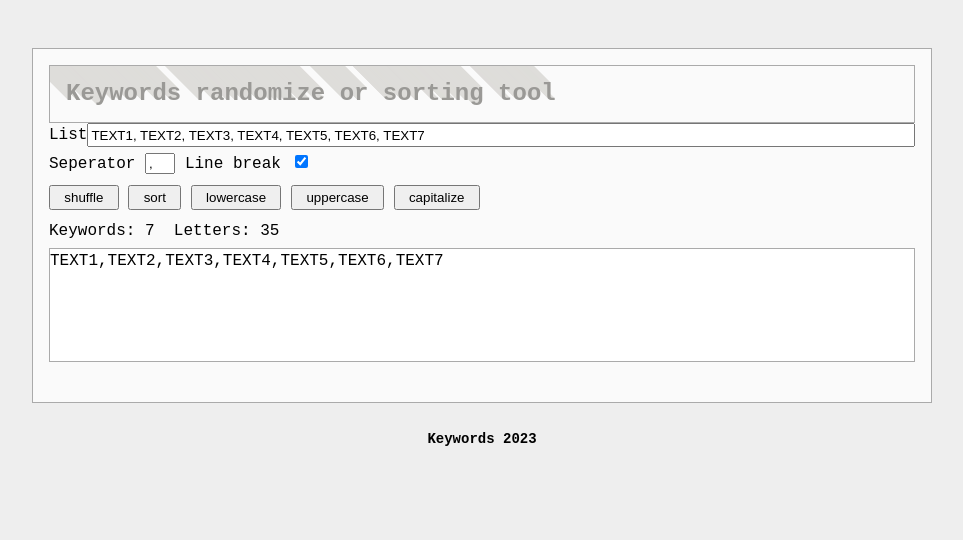
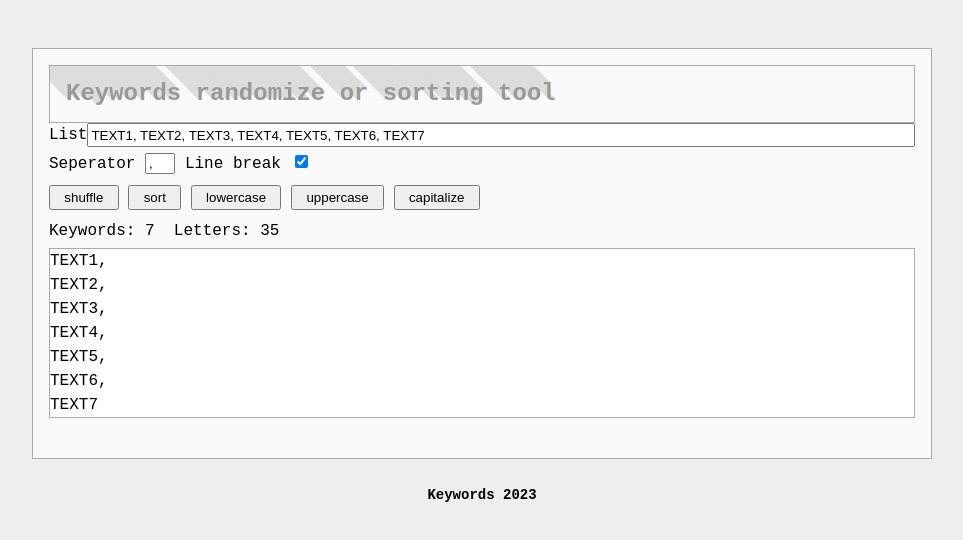
Before and after one commit to KostasSliazas/keywords, a plain HTML site: page index.html in a window 1280 px wide. Shown: the whole page, without its empty margins (158-1121 px from the left). Drawn offline with Linux system fonts and the light colour scheme.

Commit message:
Add files via upload

```diff
--- a/index.html
+++ b/index.html
@@ -162,26 +162,40 @@
     const capitalize = document.getElementById('case')
     const statisticsW = document.getElementById('statsw')
     const statisticsL = document.getElementById('statsl')
+
+    // set array output filter with regex and trim
+    const inputArray = () => arrays = inputs.value.split(/[^\n[a-zA-Z0-9]+| ,]+/).filter(Boolean).map(item => item.trim())
+    // output statistic array length
     const showStatsWords = ()=> statisticsW.innerHTML = arrays.length
+    // output statistic array letter length
     const showStatsLetters = ()=> statisticsL.innerHTML = arrays.join('').length
+    // clear inputs on dblclick event
     const clear = e => e.target.value = ''
-    const arr = () => arrays = inputs.value.split(/[^\n[a-zA-Z0-9]+| ,]+/).filter(Boolean).map(item => item.trim())
-    const output = v => outputs.innerHTML = v
-    const spLineBreak = (seper) => (seper.value + (linebreak.checked ? '<br>' : ''))
-    const changed = () => arrays.sort(() => Math.random() - 0.5).join(spLineBreak(seper))
-    const sorted = () => arrays.sort((a, b) => a.localeCompare(b)).join(spLineBreak(seper))
-    const lowerCase = () => arrays.join(spLineBreak(seper)).toLowerCase()
-    const uperCase = () => arrays.join(spLineBreak(seper)).toUpperCase()
-    const capitalizeCases = () => arrays.join(spLineBreak(seper)).toLowerCase().split(spLineBreak(seper)).map(e=>e.charAt(0).toUpperCase() + e.slice(1)).join(spLineBreak(seper))
+    //outputs whole string
+    const output = v => outputs.innerHTML = v.join(spLineBreak(seper))
+    //add linebreak? AND seperations simbols
+    const spLineBreak = () => seper.value + (linebreak.checked ? '<br>' : '')
+    //sort array randomly (rewrite arrays)
+    const shuffled = () => arrays = arrays.sort(() => Math.random() - 0.5)
+    //sort array normal (rewrite arrays)
+    const sorted = () => arrays = arrays.sort((a, b) => a.localeCompare(b))
+    //(array)words to lower case (rewrite arrays)
+    const lowerCase = () => arrays = arrays.map(e=>e.toLowerCase())
+    //(array)words to upper case (rewrite arrays)
+    const uperCase = () => arrays = arrays.map(e=>e.toUpperCase())
+    //(array)words capitalize (rewrite arrays)
+    const capitalizeCases = () => arrays = arrays.map(e=>{let z = e.toLowerCase(); z = z[0].charAt(0).toUpperCase() + z.slice(1);return z})
 
-    inputs.addEventListener('input', () => output(arr() ,showStatsWords(),showStatsLetters()))
-    shuffle.addEventListener('click', () => output(changed()))
+    inputs.addEventListener('input', () => output(inputArray() ,showStatsWords(),showStatsLetters()))
+    shuffle.addEventListener('click', () => output(shuffled()))
     sorts.addEventListener('click', () => output(sorted()))
     tolowercase.addEventListener('click', () => output(lowerCase()))
     toupercase.addEventListener('click', () => output(uperCase()))
     capitalize.addEventListener('click', () => output(capitalizeCases()))
+    output(inputArray(),showStatsWords(),showStatsLetters())
+
+    // multiple dblclick event bind to input elements for clearing them
     Array.from([seper, inputs]).forEach(elem => elem.addEventListener('dblclick', clear))
-    output(arr(),showStatsWords(),showStatsLetters())
   </script>
 </body>
 
```
